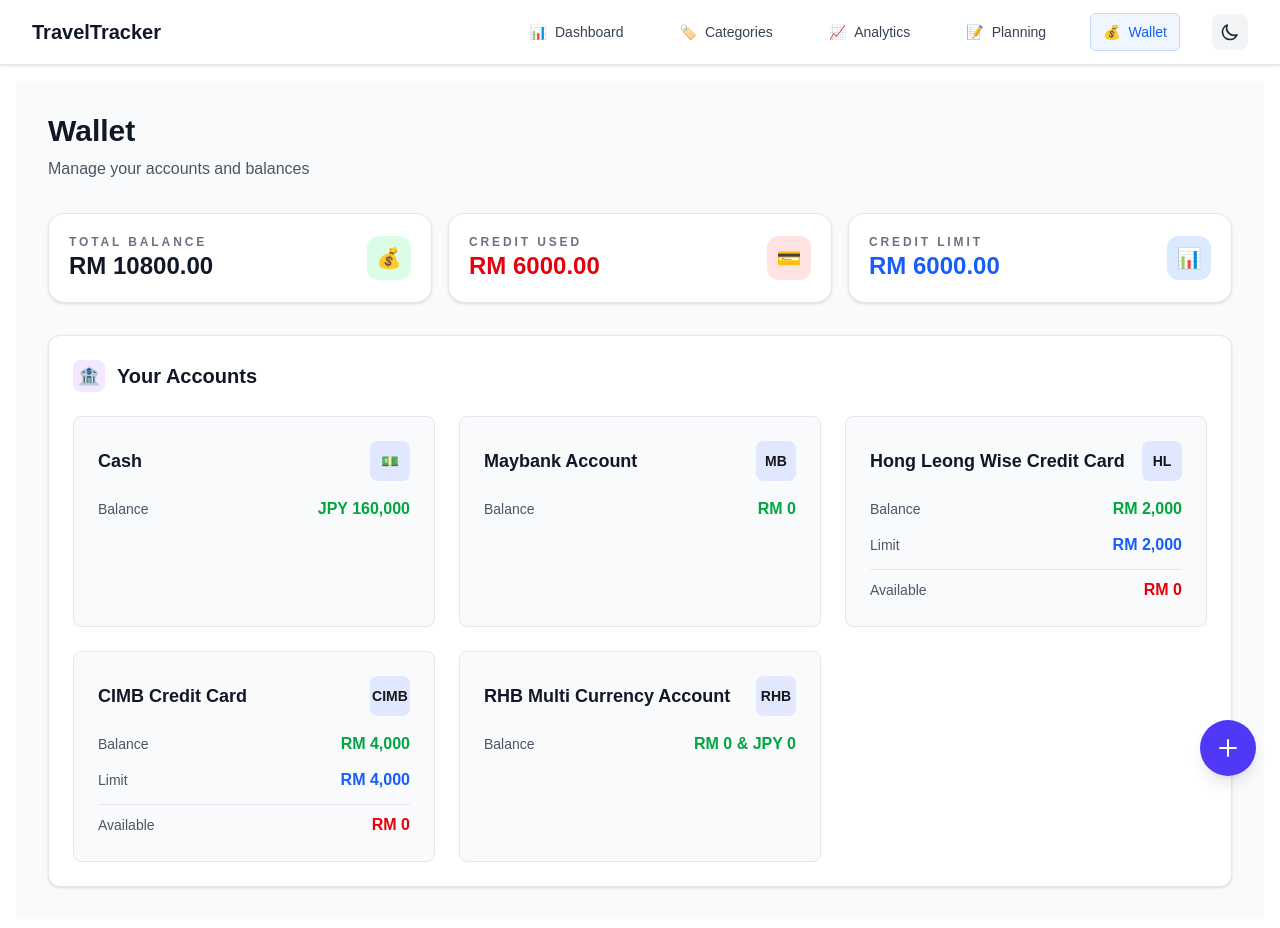
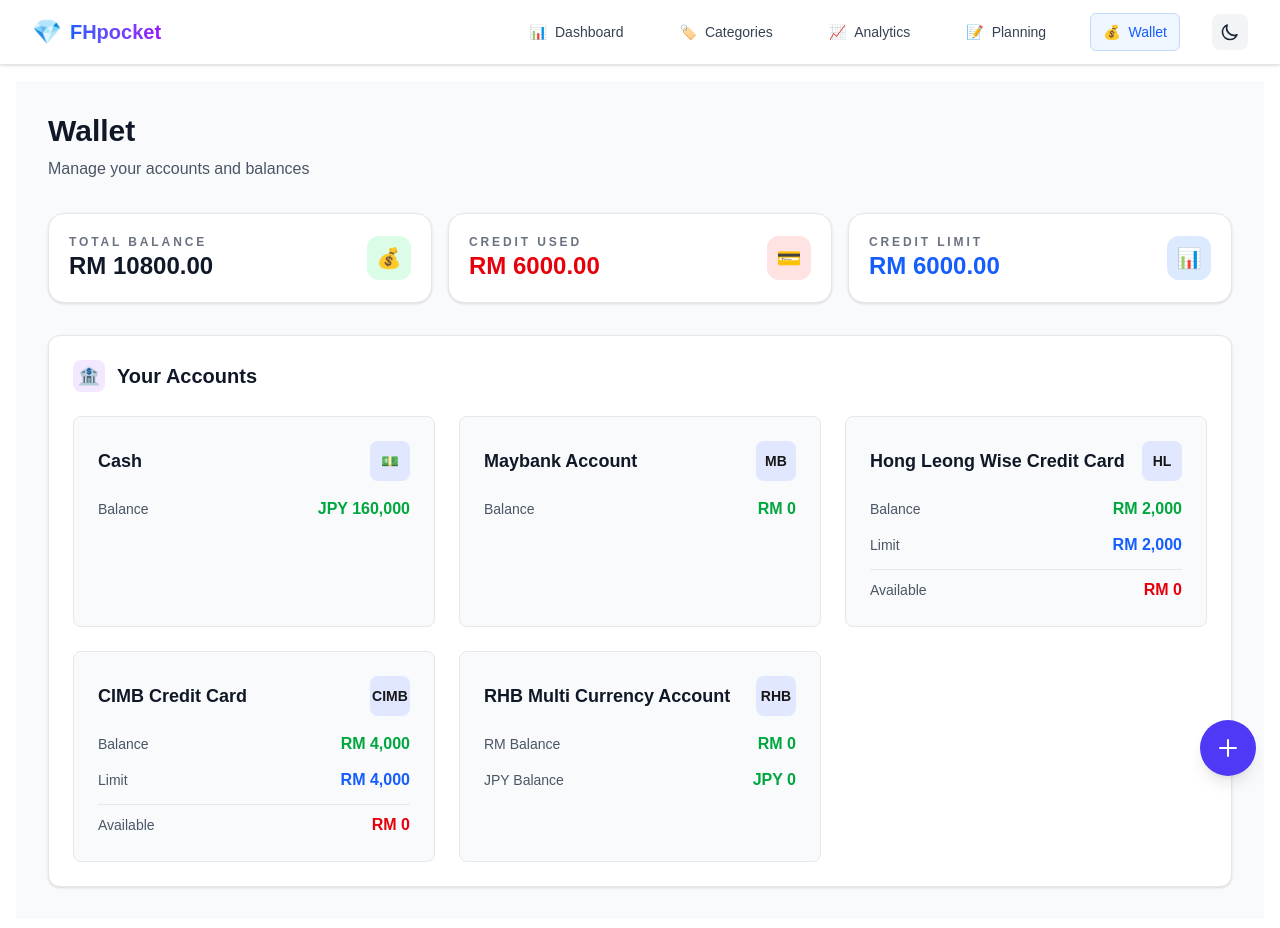
Before and after one commit to faizhkmii/PocketBudget, a Next.js app: page /wallet in a window 1280 px wide. Shown: the top 928 px of the page. Built offline with nearby package versions, Linux system fonts and the light colour scheme.

Commit message:
Update RHB balance display to show RM and JPY separately, rebrand to FHpocket with artistic logo

```diff
--- a/src/app/wallet/page.tsx
+++ b/src/app/wallet/page.tsx
@@ -95,13 +95,25 @@ export default function Wallet() {
                     </div>
                   </div>
                   <div className="space-y-3">
-                    <div className="flex justify-between items-center">
-                      <span className="text-sm text-gray-600 dark:text-gray-400">Balance</span>
-                      <span className="font-semibold text-green-600 dark:text-green-400">
-                        {account.id === 'rhb-multi' ? `RM 0 & JPY ${account.balance.toLocaleString()}` :
-                         `${displayCurrency} ${displayBalance.toLocaleString()}`}
-                      </span>
-                    </div>
+                    {account.id === 'rhb-multi' ? (
+                      <>
+                        <div className="flex justify-between items-center">
+                          <span className="text-sm text-gray-600 dark:text-gray-400">RM Balance</span>
+                          <span className="font-semibold text-green-600 dark:text-green-400">RM 0</span>
+                        </div>
+                        <div className="flex justify-between items-center">
+                          <span className="text-sm text-gray-600 dark:text-gray-400">JPY Balance</span>
+                          <span className="font-semibold text-green-600 dark:text-green-400">JPY {account.balance.toLocaleString()}</span>
+                        </div>
+                      </>
+                    ) : (
+                      <div className="flex justify-between items-center">
+                        <span className="text-sm text-gray-600 dark:text-gray-400">Balance</span>
+                        <span className="font-semibold text-green-600 dark:text-green-400">
+                          {`${displayCurrency} ${displayBalance.toLocaleString()}`}
+                        </span>
+                      </div>
+                    )}
                     {account.type === 'credit' && account.limit && (
                       <>
                         <div className="flex justify-between items-center">
--- a/src/components/Navbar.tsx
+++ b/src/components/Navbar.tsx
@@ -21,7 +21,10 @@ export default function Navbar() {
         <div className="flex justify-between items-center h-16">
           <div className="flex items-center">
             <div className="flex-shrink-0">
-              <h1 className="text-xl font-bold text-gray-900 dark:text-gray-100">TravelTracker</h1>
+              <div className="flex items-center space-x-2">
+                <div className="text-2xl">💎</div>
+                <h1 className="text-xl font-bold bg-gradient-to-r from-blue-600 to-purple-600 dark:from-blue-400 dark:to-purple-400 bg-clip-text text-transparent">FHpocket</h1>
+              </div>
             </div>
           </div>
           <div className="hidden md:flex items-center space-x-8">
```
